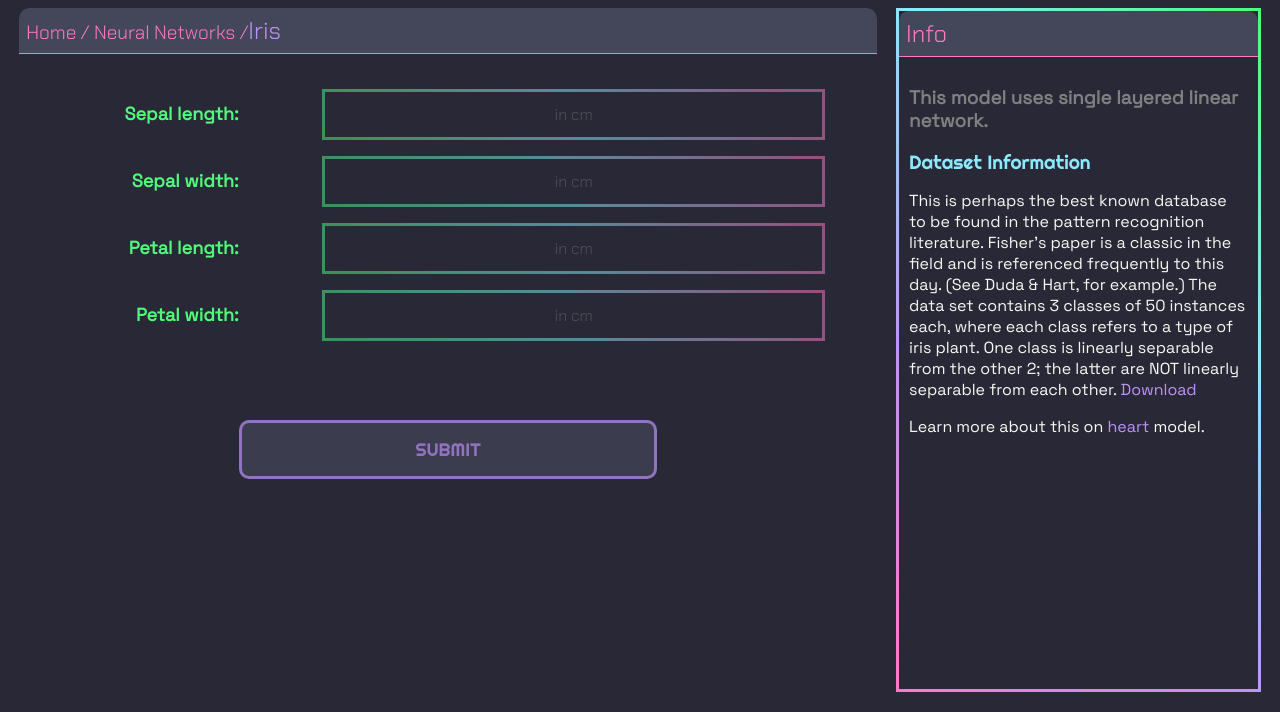
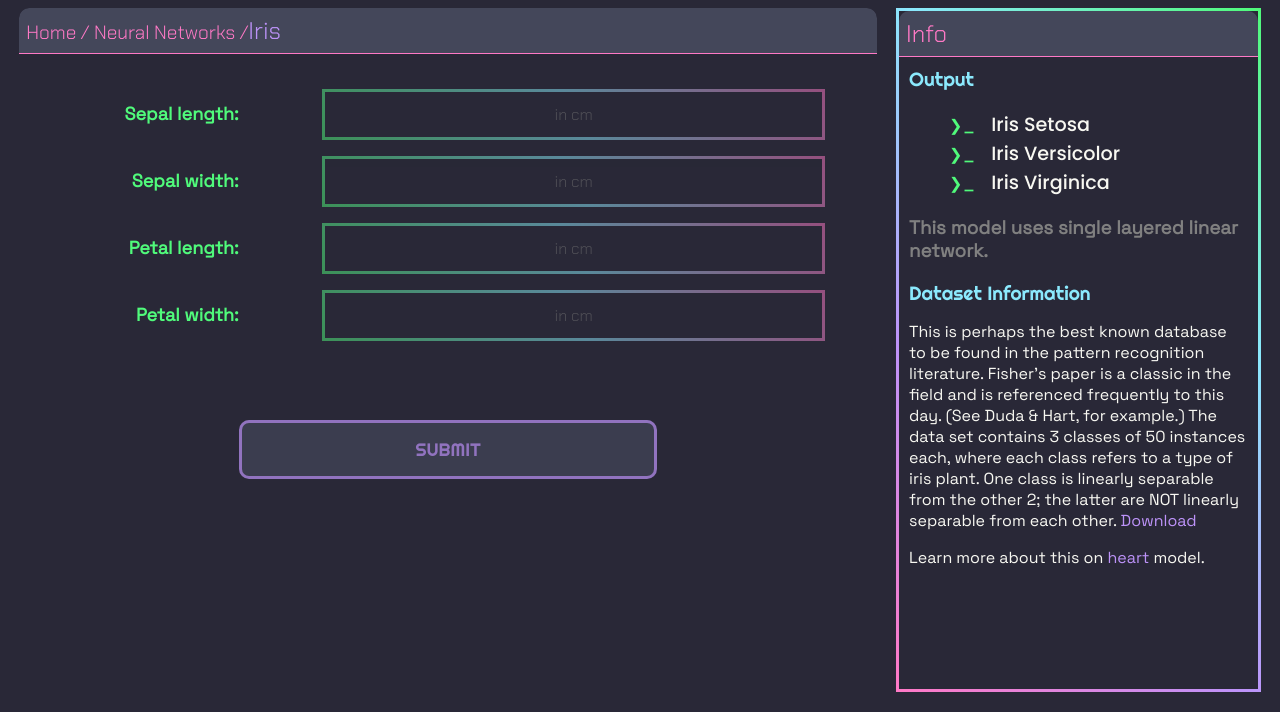
Before and after one commit to Anky209e/ModeLsmith, a Django app: page /nn/iris/ in a window 1280 px wide. Shown: the part 88-800 px from the top of the page. Run offline with Django 4.2, Linux system fonts and the light colour scheme.

Commit message:
minor change

```diff
--- a/templates/nn/heart.html
+++ b/templates/nn/heart.html
@@ -1,6 +1,10 @@
 {% extends './nnbase.html' %}
 
 {% block info %}
+	<span class="high-word high-head">Output</span>
+    <ul>
+		<li>Heart Problem</li>
+	</ul>
 <h3 style="color: gray;">This is a single layered linear network.</h3>
 <span class="high-word high-head">Dataset Information</span>
 <p>
--- a/templates/nn/iris.html
+++ b/templates/nn/iris.html
@@ -1,6 +1,12 @@
 {% extends './nnbase.html' %}
 
 {% block info %}
+	<span class="high-word high-head">Output</span>
+    <ul>
+    	<li>Iris Setosa</li>
+    	<li>Iris Versicolor</li>
+    	<li>Iris Virginica</li>
+    </ul>
     <h3 style="color: gray;">This model uses single layered linear network.</h3>
     <span class="high-word high-head">Dataset Information</span>
     <p>
```
Also changed, not shown: test.py (+5 -2 lines).
